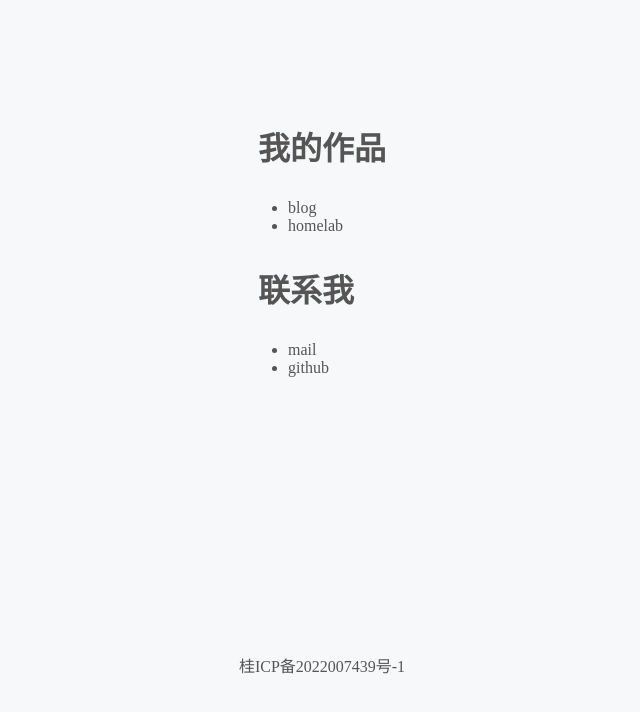
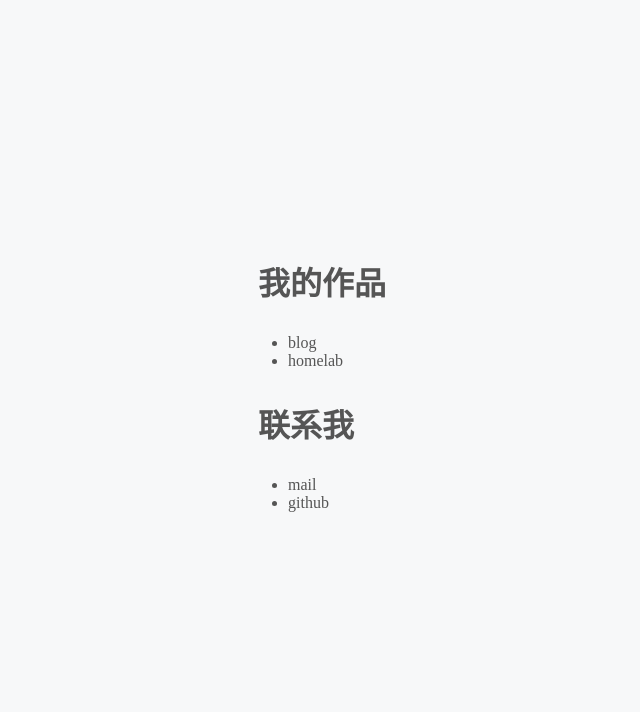
Before and after one commit to zouzonghua/zouzonghua.github.io, a plain HTML site: page index.html in a window 1280 px wide. Shown: the whole page, without its empty margins (318-958 px from the left). Drawn offline with Linux system fonts and the light colour scheme.

Commit message:
Update index.html
删除备案

```diff
--- a/index.html
+++ b/index.html
@@ -80,6 +80,5 @@
         <li><a href="https://github.com/zouzonghua">github</a></li>
       </ul>
     </div>
-    <a href="https://beian.miit.gov.cn/" rel="noopener" target="_blank">桂ICP备2022007439号-1 </a>
   </body>
 </html>
```
